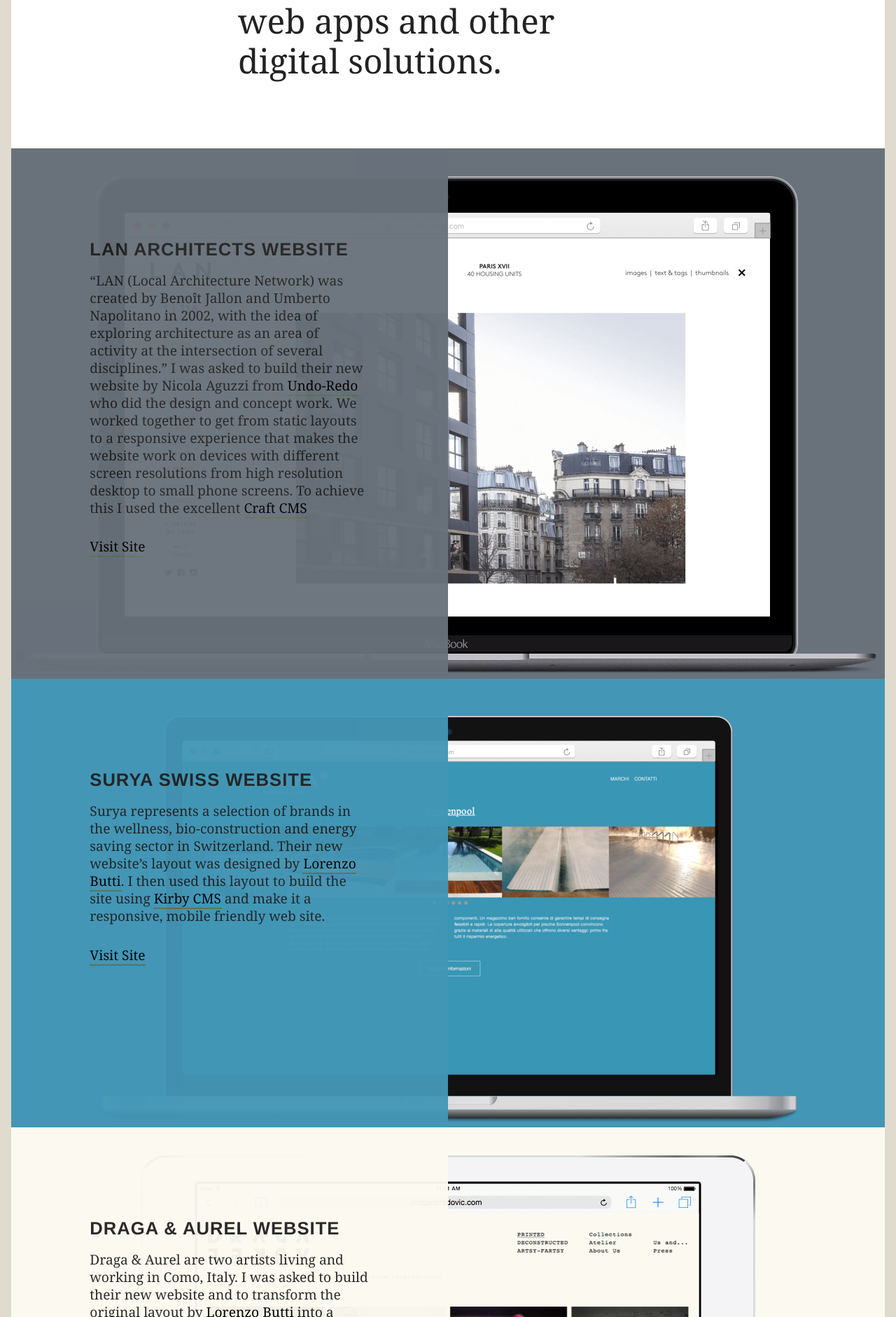
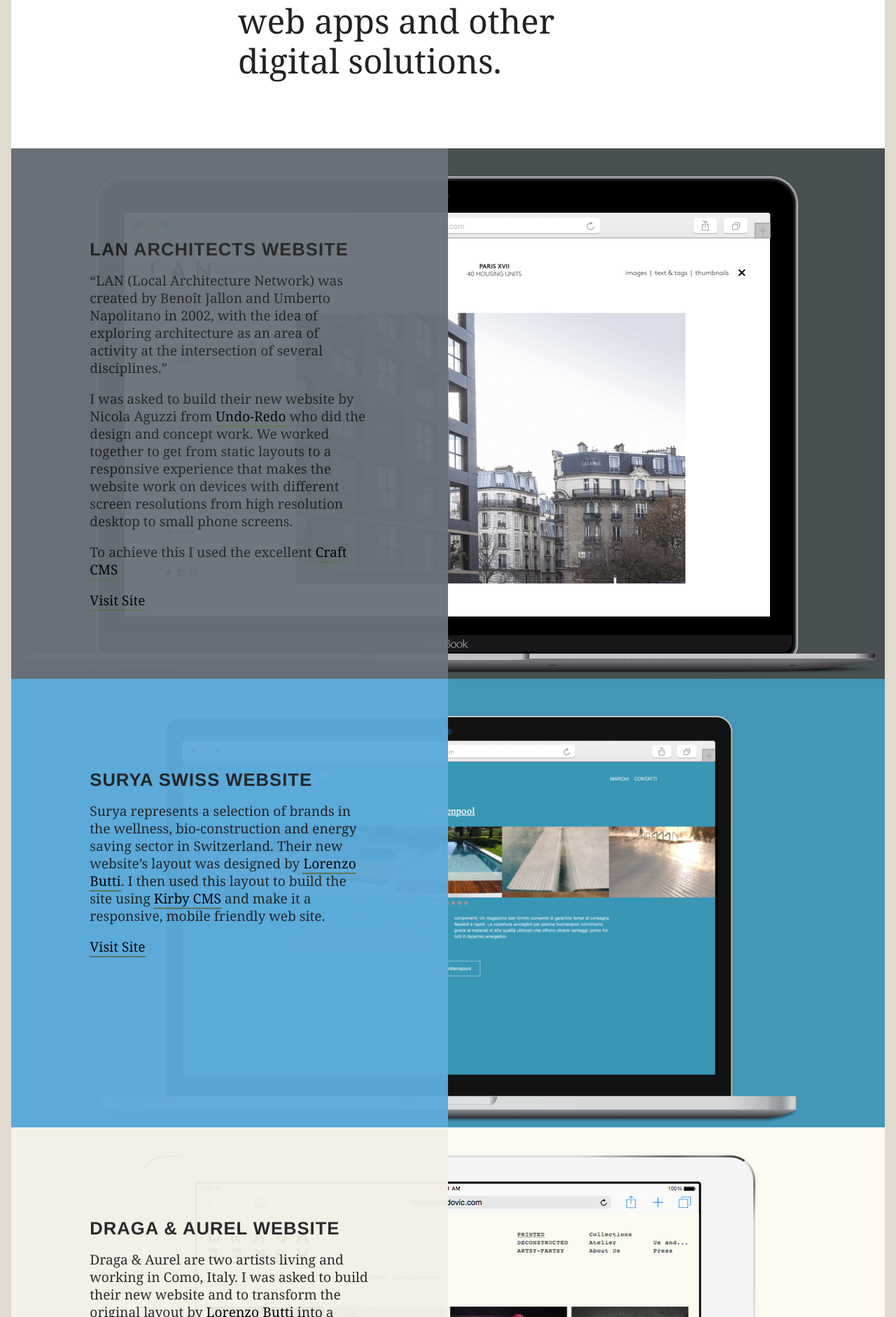
Before and after one commit to joernba/joernba.github.io, a Jekyll site: the page built from index.html, in a window 1280 px wide. Shown: the part 413-2295 px from the top of the page at 70% size. Built offline with Jekyll 4.4.1, drawn with Linux system fonts in a browser that asks for light colours; comment, search, counter and statistics services are not loaded.

Commit message:
slightly changed bg colors on projects
Signed-off-by: Joern Bargmann <joernba@gmail.com>

```diff
--- a/_layouts/projects.html
+++ b/_layouts/projects.html
@@ -7,7 +7,7 @@
   <ul class="projects-list">
     {% for post in site.categories.works %}
       <li style="background-color: {{ post.bg-color }};">
-        <div class="projects-content" style="background-color: {{ post.bg-color }};">
+        <div class="projects-content" style="background-color: {{ post.content-bg-color }};">
           <h2>
             {{ post.title }}
           </h2>
--- a/_sass/partials/_main.scss
+++ b/_sass/partials/_main.scss
@@ -12,7 +12,7 @@
   figure,
   ul,
   ol {
-    margin-bottom: 1.6em;
+    margin-bottom: 1em;
   }
   hr {
     height: 2px;
--- a/index.html
+++ b/index.html
@@ -10,7 +10,7 @@
   <ul class="projects-list">
     {% for post in site.categories.works %}
       <li style="background-color: {{ post.bg-color }};">
-        <div class="projects-content" style="background-color: {{ post.bg-color }};">
+        <div class="projects-content" style="background-color: {{ post.content-bg-color }};">
           <h2>
             {{ post.title }}
           </h2>
--- a/works/_posts/2015-06-29-surya.markdown
+++ b/works/_posts/2015-06-29-surya.markdown
@@ -5,7 +5,7 @@
 assignment: php, html, css, JavaScript
 images: surya/surya.png
 bg-color: "#4396B6"
-content-bg-color: "#F2F0E7"
+content-bg-color: "#5CABDC"
 site-url: http://www.suryaswiss.com/
 sitemap:
   exclude: 'yes'
--- a/works/_posts/2016-05-10-lan-architects.markdown
+++ b/works/_posts/2016-05-10-lan-architects.markdown
@@ -4,12 +4,14 @@
 categories: works
 assignment: php, html, css, JavaScript
 images: lan-architects/lan.png
-bg-color: "#69727B"
-content-bg-color: "#495052"
+bg-color: "#495052"
+content-bg-color: "#69727B"
 site-url: http://www.lan-paris.com/
 sitemap:
   exclude: 'no'
 ---
 “LAN (Local Architecture Network) was created by Benoît Jallon and Umberto Napolitano in 2002, with the idea of exploring architecture as an area of activity at the intersection of several disciplines.”
+
 I was asked to build their new website by Nicola Aguzzi from [Undo-Redo](http://www.undo-redo.com) who did the design and concept work. We worked together to get from static layouts to a responsive experience that makes the website work on devices with different screen resolutions from high resolution desktop to small phone screens.
+
 To achieve this I used the excellent [Craft CMS](https://craftcms.com)
```
